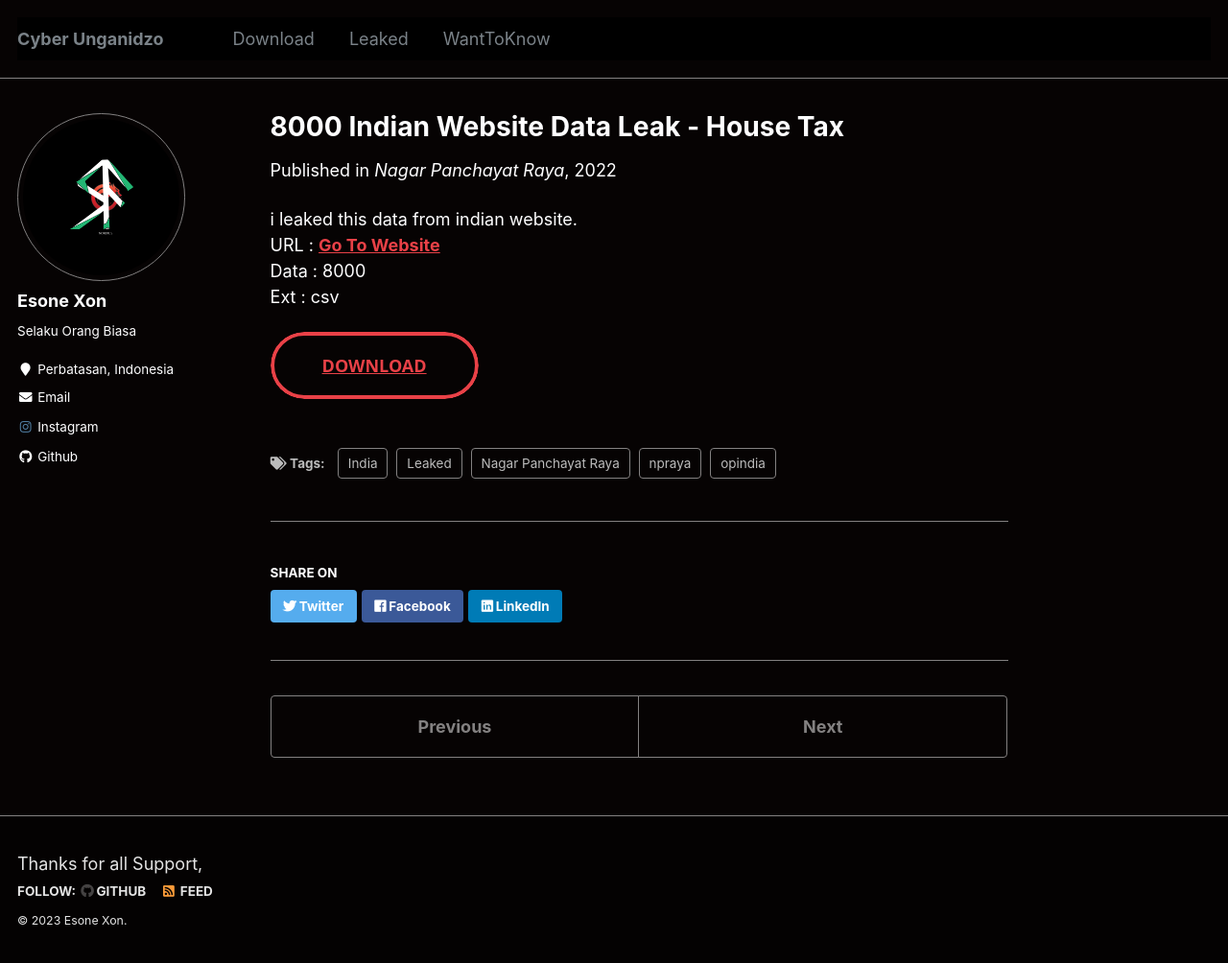
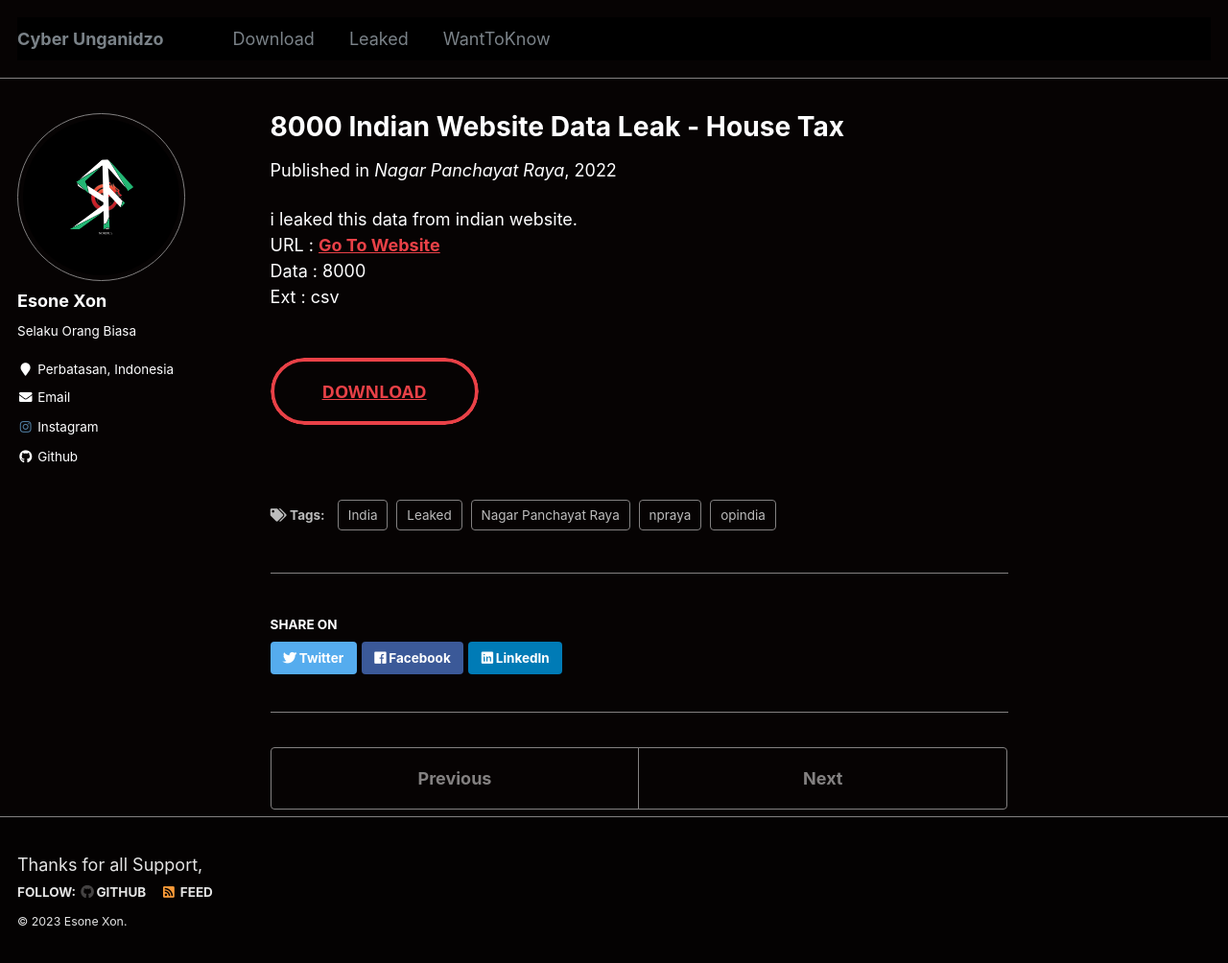
Before and after one commit to esoneXon/esoneXon.github.io, a Jekyll site: the page built from _leaked/061122-8KDHTopIndia.md, in a window 1280 px wide and 1006 px high. Shown: the whole window at 96% size. Built offline with Jekyll 4.4.1, drawn with Linux system fonts in a browser that asks for light colours.

Commit message:
Update 061122-8KDHTopIndia.md

```diff
--- a/_leaked/061122-8KDHTopIndia.md
+++ b/_leaked/061122-8KDHTopIndia.md
@@ -5,7 +5,7 @@
 permalink: /leaked/opindia/delapan-ribu-data
 venue: "Nagar Panchayat Raya"
 date: 2022-11-06
-excerpt: "Leaked in #OpIndia by Esone<br/><img src='/images/npraya.png' style='width:50%;heigth:50%;border-radius:50%;'>"
+excerpt: "Leaked in #OpIndia by Esone<br/><img src='/images/npraya.png' style='width:50%;heigth:50%;border-radius:10%;'>"
 location: "Khokhar Nagar, Mathura, SH-80, Hathras Mathura Road, Mathura, Mathura, Uttar Pradesh 281204, India"
 tags:
   - opindia
@@ -20,4 +20,6 @@
 Data : 8000
 Ext  : csv
 
+<br>
 <button class="btn-82"><a href="https://github.com/esoneXon/bio/blob/main/file/8K%20INDIA.zip?raw=true"><span>Download</span></a></button>
+<br>
```
